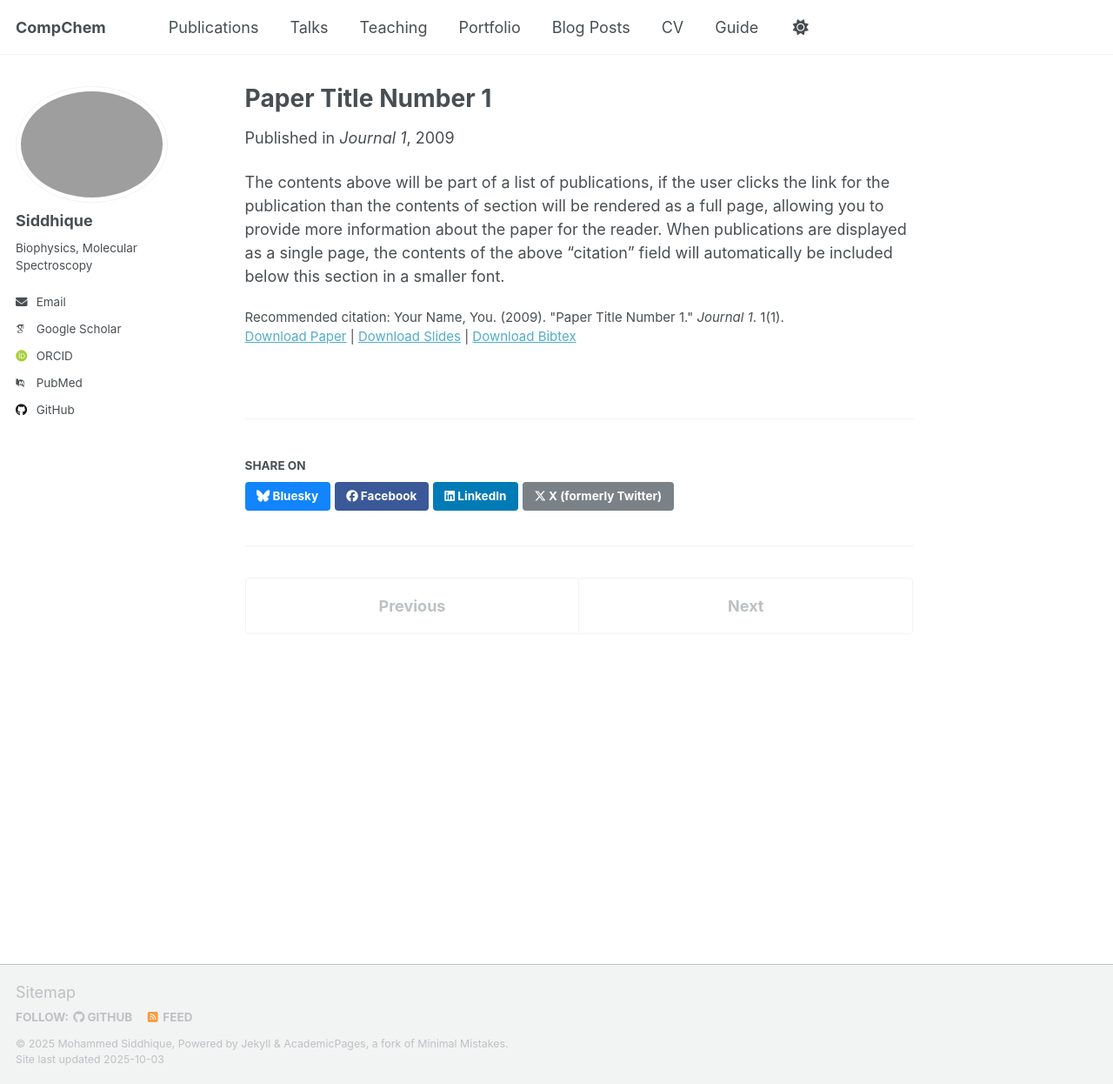
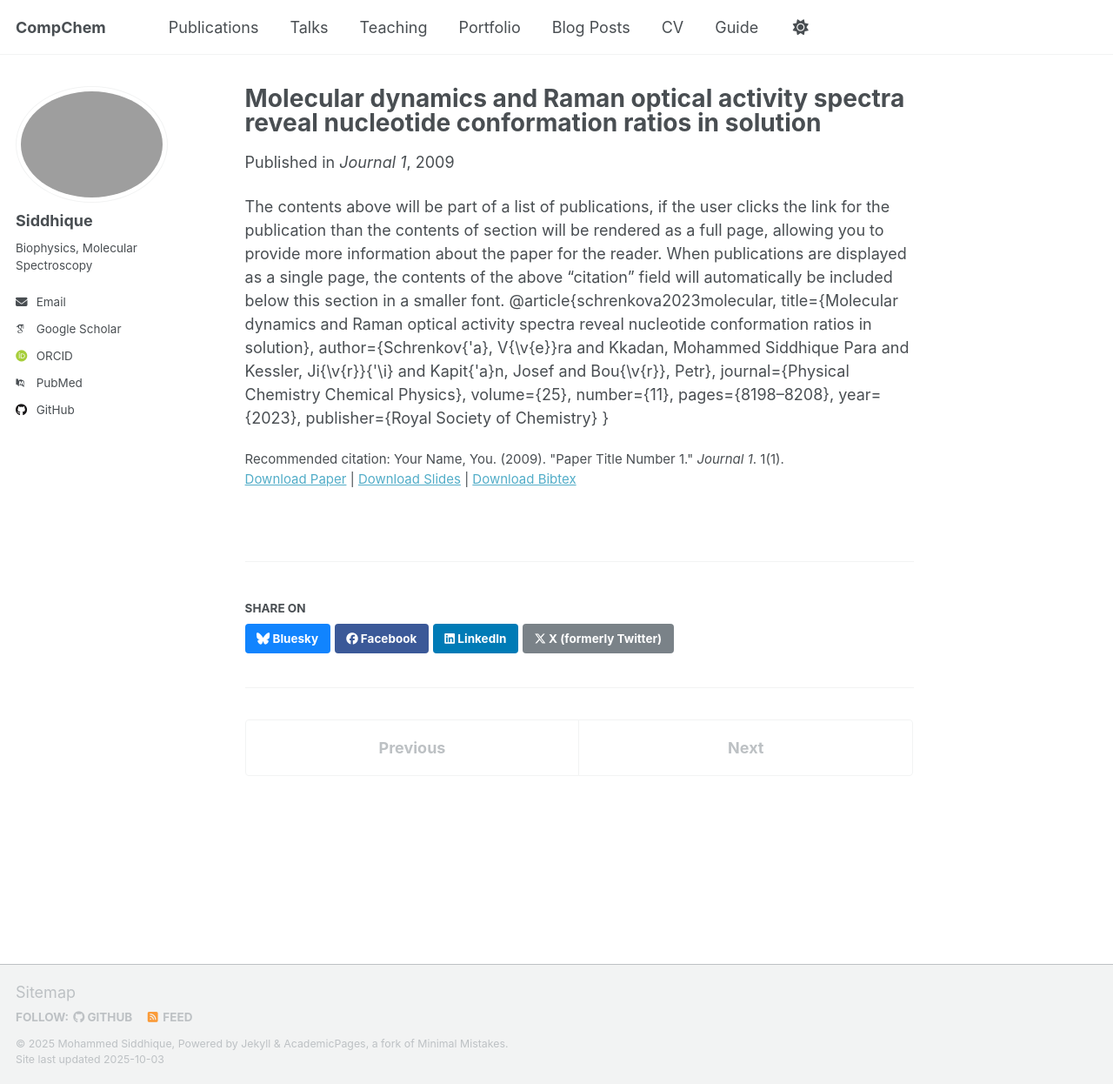
Before and after one commit to mosique/mosique.github.io, a Jekyll site: the page built from _publications/2009-10-01-paper-title-number-1.md, in a window 1280 px wide and 1246 px high. Shown: the whole window at 87% size. Built offline with Jekyll 4.4.1, drawn with Linux system fonts in a browser that asks for light colours; some web fonts are replaced; a script that is not in the unit is left out.

Commit message:
Update 2009-10-01-paper-title-number-1.md

```diff
--- a/_publications/2009-10-01-paper-title-number-1.md
+++ b/_publications/2009-10-01-paper-title-number-1.md
@@ -1,7 +1,7 @@
 ---
-title: "Paper Title Number 1"
+title: "Molecular dynamics and Raman optical activity spectra reveal nucleotide conformation ratios in solution"
 collection: publications
-category: manuscripts
+category: Article
 permalink: /publication/2009-10-01-paper-title-number-1
 excerpt: 'This paper is about the number 1. The number 2 is left for future work.'
 date: 2009-10-01
@@ -12,3 +12,13 @@ bibtexurl: 'http://academicpages.github.io/files/bibtex1.bib'
 citation: 'Your Name, You. (2009). &quot;Paper Title Number 1.&quot; <i>Journal 1</i>. 1(1).'
 ---
 The contents above will be part of a list of publications, if the user clicks the link for the publication than the contents of section will be rendered as a full page, allowing you to provide more information about the paper for the reader. When publications are displayed as a single page, the contents of the above "citation" field will automatically be included below this section in a smaller font.
+@article{schrenkova2023molecular,
+  title={Molecular dynamics and Raman optical activity spectra reveal nucleotide conformation ratios in solution},
+  author={Schrenkov{\'a}, V{\v{e}}ra and Kkadan, Mohammed Siddhique Para and Kessler, Ji{\v{r}}{\'\i} and Kapit{\'a}n, Josef and Bou{\v{r}}, Petr},
+  journal={Physical Chemistry Chemical Physics},
+  volume={25},
+  number={11},
+  pages={8198--8208},
+  year={2023},
+  publisher={Royal Society of Chemistry}
+}
```
